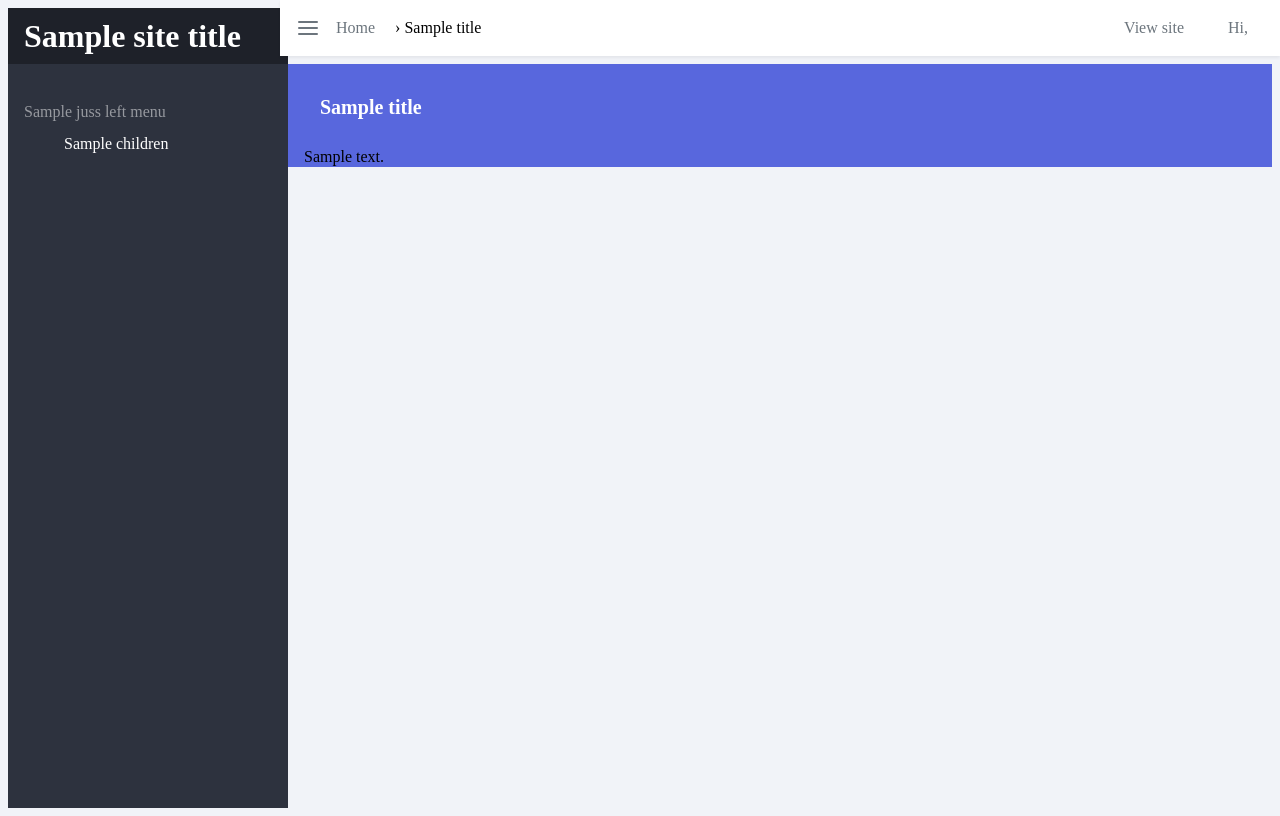
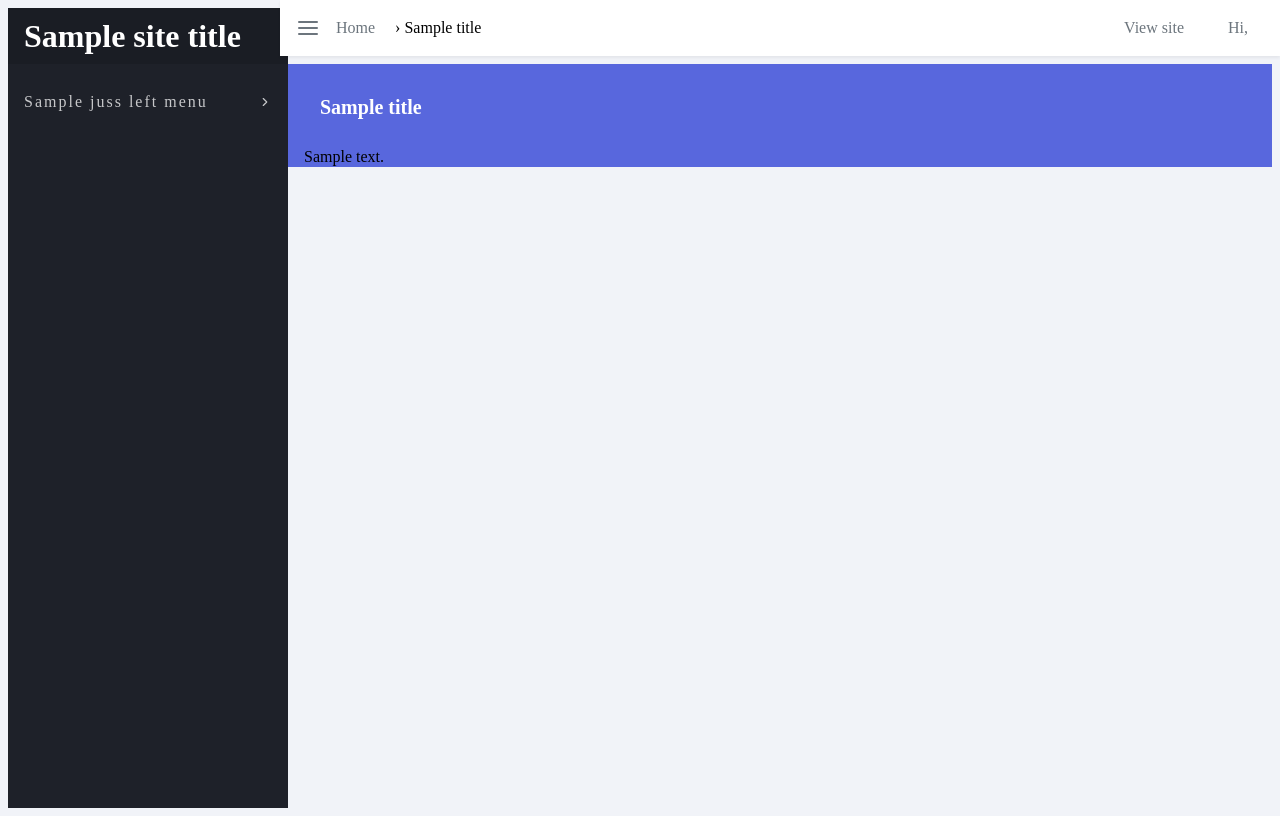
Before and after one commit to ChanMo/django-juss, a Django app: template juss/templates/admin/base.html in a window 1280 px wide. Run offline with Django 3.2, Linux system fonts and the light colour scheme; the template is opened without the code that fills it: most values are stand-ins (such as "Sample title", 1, 10 or a date in 2020); some libraries are stand-ins or nearby versions.

Commit message:
add toggle left menu

```diff
--- a/juss/static/juss/base.scss
+++ b/juss/static/juss/base.scss
@@ -83,11 +83,77 @@
   display: flex;
   justify-content: space-between;
   align-items: center;
+  background-color: rgba(0,0,0,0.12);
 }
 #left-box__header h1 {
   color: white;
   margin: 0;
 }
+#left-box > ul {
+  margin: 0;
+  padding: 0;
+  list-style-type: none;
+  padding: 1rem 0;
+  box-sizing: border-box;
+  height: calc(100vh - 3.5rem);
+  overflow-y: auto;
+  & > li {
+    & > a {
+      color: rgba(255,255,255,0.75);
+      padding: 0 1rem;
+      line-height: 2.8rem;
+      display: flex;
+      align-items: center;
+      justify-content: space-between;
+      letter-spacing: 2px;
+      &:hover {
+        background: #2d323e;
+        //background: rgba(0,0,0,0.2);
+      }
+      svg {
+        transition: all .25s;
+        width: 14px;
+        height: 14px;
+      }
+    }
+    & + .active {
+      & > ul {
+        transition: all .25s;
+        padding: .5rem 0;
+        height: auto;
+      }
+      & > a {
+        background: #2d323e;
+      }
+      svg {
+        transform: rotate(90deg);
+      }
+      & .active > a {
+        border-color: var(--primary);
+      }
+    }
+    & > ul {
+      overflow: hidden;
+      height: 0;
+      margin: 0;
+      padding: 0;
+      list-style-type: none;
+      & > li {
+        & > a {
+          display: block;
+          line-height: 2.25rem;
+          padding: 0 2rem;
+          color: rgba(255,255,255,0.5);
+          border-left: 5px solid transparent;
+          &:hover, &:active {
+            border-color: var(--primary);
+          }
+        }
+      }
+    }
+  }
+}
+/**
 #left-box dl {
   margin: 0;
   padding: 0;
@@ -104,6 +170,9 @@
   padding: 0 1rem;
   margin-top: 1rem;
   color: rgba(255,255,255,0.5);
+  display: flex;
+  align-items: center;
+  justify-content: space-between;
 }
 #left-box dl dd {
   padding-right: 1rem;
@@ -123,6 +192,7 @@
   background: var(--primary);
   border-radius: 0 2rem 2rem 0;
 }
+**/
 #right-box {
   flex: 1;
   max-width: 100%;
--- a/juss/static/juss/juss.js
+++ b/juss/static/juss/juss.js
@@ -1,4 +1,12 @@
 if (typeof django !== 'undefined') {
+
+/**
+ * Left menu
+ */
+django.jQuery('#left-box > ul > li > a').on('click', function(e) {
+  django.jQuery(this).parent('li').toggleClass('active');
+});
+
 /**
  * filter
  */
--- a/juss/static/juss/widgets/richtext.js
+++ b/juss/static/juss/widgets/richtext.js
@@ -1,5 +1,5 @@
 tinymce.init({
-  selector:'textarea',
+  selector:'.richtext',
     height: 600,
     language: 'zh_CN',
     language_url: '/static/juss/widgets/zh_CN.js',
--- a/juss/templates/admin/base.html
+++ b/juss/templates/admin/base.html
@@ -29,14 +29,33 @@
         <div id="left-box__header">
             <h1>{{site_title}}</h1>
         </div>
+        <ul>
+            <li style="display:none;"></li>
+            {% for i in juss_left_menu %}
+            <li {% for ii in i.children %}{% if ii.active %}class="active"{% endif %}{% endfor %}>
+                <a href="javascript:;">{{i.label}}
+                    <i data-feather="chevron-right"></i>
+                </a>
+                <ul>
+                {% for ii in i.children %}
+                <li {% if ii.active %}class="active"{% endif %}>
+                    <a href="{{ii.path}}">{{ii.label}}</a>
+                </li>
+                {% endfor %}
+                </ul>
+            </li>
+            {% endfor %}
+        </ul>
+        {% comment %}
         <dl>
             {% for i in juss_left_menu %}
-            <dt>{{i.label}}</dt>
+            <dt>{{i.label}} <i data-feather="chevron-down"></i></dt>
             {% for ii in i.children %}
             <dd {% if ii.active %}class="active"{% endif %}><a href="{{ii.path}}">{{ii.label}}</a></dd>
             {% endfor %}
             {% endfor %}
         </dl>
+        {% endcomment %}
     </div>
     <div id="right-box">
     {% endif %}
```
Also changed, not shown: juss/static/juss/base.css.
